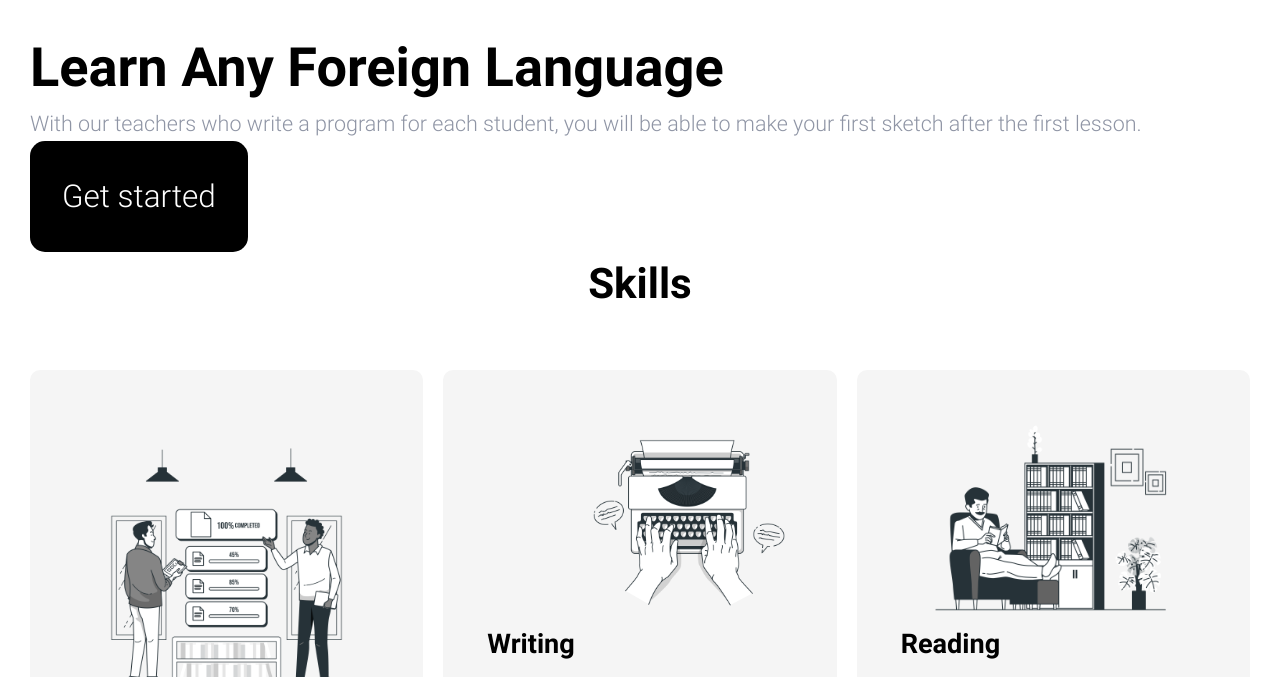
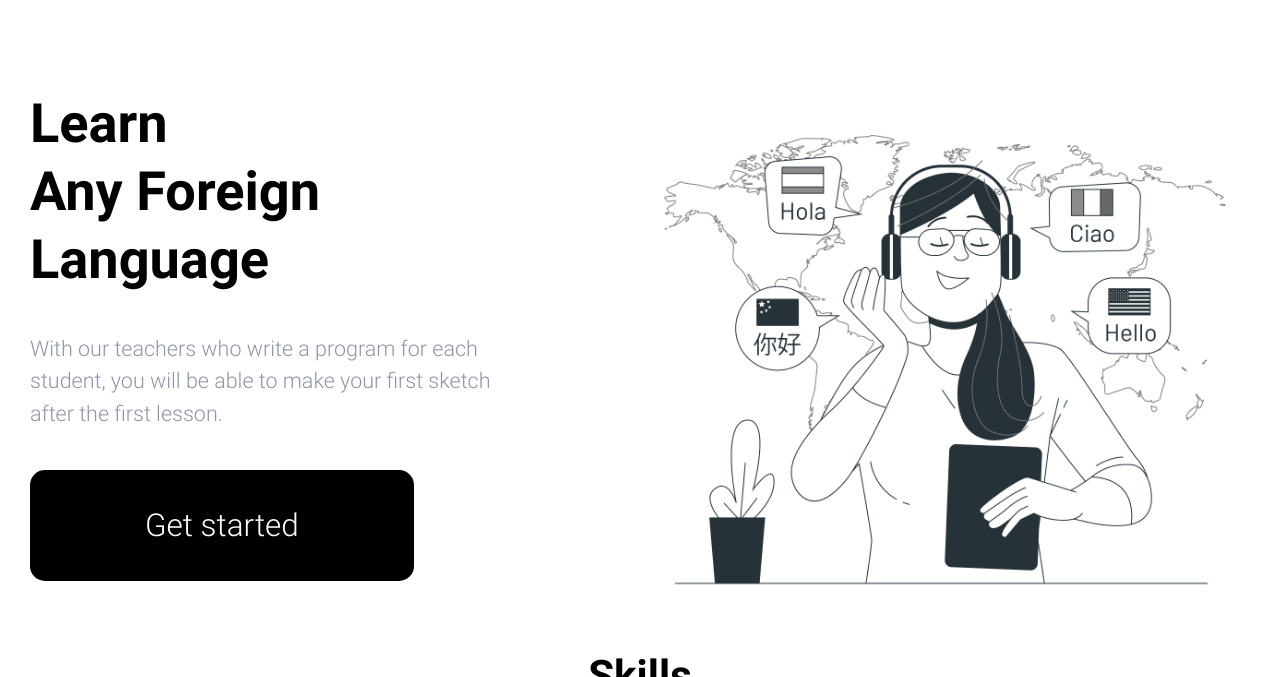
Before and after one commit to A-Apkhanov/Britlex, a website built with webpack: page src/index.html in a window 1280 px wide. Shown: the part 104-781 px from the top of the page. Built offline with nearby package versions, Linux system fonts and the light colour scheme.

Commit message:
Add basic styling for start layout

```diff
--- a/src/index.html
+++ b/src/index.html
@@ -50,17 +50,24 @@
     </a>
 </header>
 <main class="container">
-  <section id="home">
-    <h1 class="main-title">
-      Learn Any Foreign Language
+  <section id="home" class="start">
+    <div class="start_content">
+      <h1 class="start_title main-title">
+        Learn <br>
+        Any Foreign <br>
+        Language
       </h1>
-    <p class="main-message">
+      <p class="start_message main-message">
         With our teachers who write a program for each student, you will be able to make your first sketch after the first
         lesson.
       </p>
-    <a href="#" class="button button__dark button__size-xl">
+      <a href="#" class="start_button button button__dark button__size-xl">
         Get started
       </a>
+    </div>
+    <div class="start_cover">
+      <img src="./image/Start.webp" alt="Start cover">
+    </div>
   </section>
   <section id="skills" class="skills">
     <h2 class="skills_title section-title">
@@ -181,7 +188,7 @@
       </article>
     </div>
     <div class="about_cover">
-      <img src="./image/About.webp" alt="About_cover">
+      <img src="./image/About.webp" alt="About cover">
     </div>
   </section>
   <section id="pricing" class="pricing">
@@ -254,7 +261,7 @@
       </form>
     </div>
     <div class="contact_cover">
-      <img src="./image/Contact.webp" alt="Contact_cover">
+      <img src="./image/Contact.webp" alt="Contact cover">
     </div>
   </section>
 </main>
--- a/src/styles/block/main-title.scss
+++ b/src/styles/block/main-title.scss
@@ -5,5 +5,7 @@
 
   font-size: clamp(1.50rem, calc(0.88rem + 3.13vw), 4.00rem);
   font-weight: 600;
+  line-height: 1.25;
+
   color: $color--text_dark;
 }
--- /dev/null
+++ b/src/styles/layout/start.scss
@@ -0,0 +1,26 @@
+.start {
+  display: flex;
+  align-items: center;
+
+  &_content {
+
+  }
+
+  &_cover {
+    flex: 1 0 50%;
+    margin-left: 12%;
+  }
+
+  &_title.main-title {
+    margin-bottom: 40px;
+  }
+
+  &_message.main-message {
+    margin-bottom: 40px;
+  }
+
+  &_button.button {
+    padding-left: 115px;
+    padding-right: 115px;
+  }
+}
--- a/src/styles/style.scss
+++ b/src/styles/style.scss
@@ -12,6 +12,7 @@
 @use "layout/skills.scss";
 @use "layout/contact.scss";
 @use "layout/about.scss";
+@use "layout/start.scss";
 
 //blocks
 @use "block/button.scss";
```
Also changed, not shown: src/image/Start.webp (added). Lines whose indentation alone changed are shown as unchanged.
